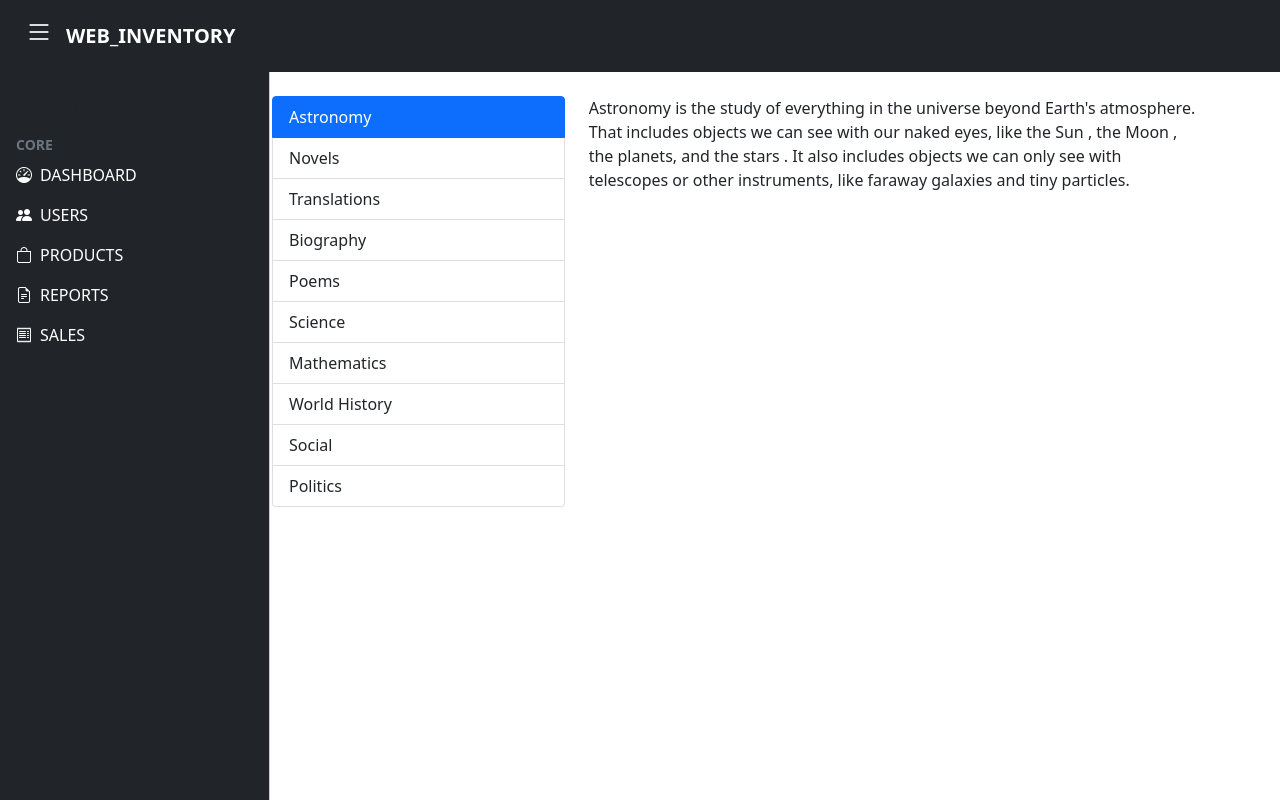
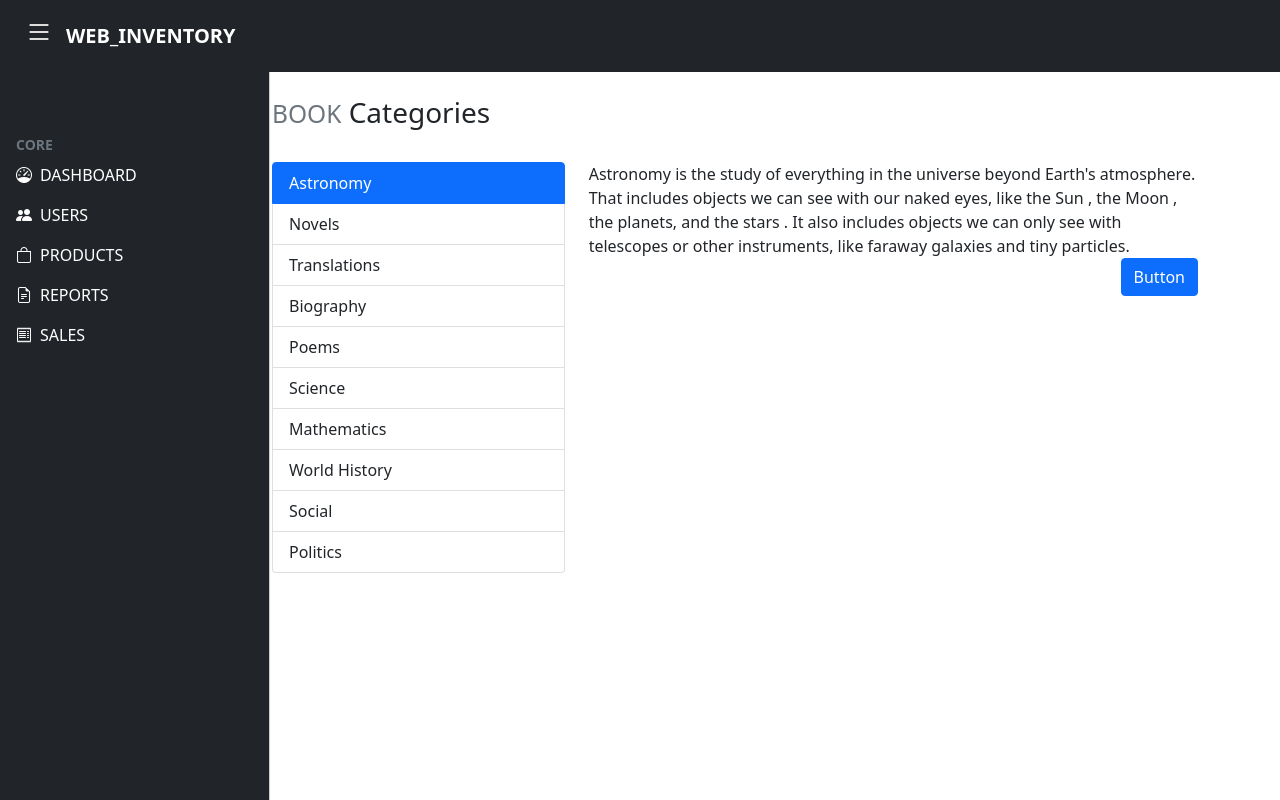
Before and after one commit to Prabha-99/Web_Inventory_Prototype, an Angular app in the folder WIP_FRONT/: page /products in a window 1280 px wide. Built offline with nearby package versions, Linux system fonts and the light colour scheme.

Commit message:
Some minor updates on products.components.html

```diff
--- a/WIP_FRONT/src/app/products/products.component.html
+++ b/WIP_FRONT/src/app/products/products.component.html
@@ -5,6 +5,11 @@
             <app-sidebar></app-sidebar>
         </div>
         <div class="col-10">
+            <br>
+            <h3>
+              <small class="text-muted">BOOK</small>
+              Categories
+            </h3>
             <br>
             <div class="row">
                 <div class="col-4">
@@ -23,7 +28,13 @@
                 </div>
                 <div class="col-8">
                   <div class="tab-content" id="nav-tabContent">
-                    <div class="tab-pane fade show active" id="list-home" role="tabpanel" aria-labelledby="list-home-list">Astronomy is the study of everything in the universe beyond Earth's atmosphere. That includes objects we can see with our naked eyes, like the Sun , the Moon , the planets, and the stars . It also includes objects we can only see with telescopes or other instruments, like faraway galaxies and tiny particles.</div>
+                    <div class="tab-pane fade show active" id="list-home" role="tabpanel" aria-labelledby="list-home-list">
+                      Astronomy is the study of everything in the universe beyond Earth's atmosphere. That includes objects we can see with our naked eyes, like the Sun , the Moon , the planets, and the stars . It also includes objects we can only see with telescopes or other instruments, like faraway galaxies and tiny particles.<br>
+
+                    <div class="d-grid gap-2 d-md-flex justify-content-md-end">
+                      <button class="btn btn-primary" type="button">Button</button>
+                    </div>
+
                     <div class="tab-pane fade" id="list-profile" role="tabpanel" aria-labelledby="list-profile-list">A novel is a long prose narrative that usually describes fictional characters and events in the form of a sequential story. It rests on the consensus that the novel is today the longest genre of narrative prose, followed by the novella, novelette and the short story.</div>
                     <div class="tab-pane fade" id="list-messages" role="tabpanel" aria-labelledby="list-messages-list">The translation of literary works is extremely important as it gives the opportunity for different cultures to experience and understand history through literature. It helps nurture experiences through words and helps people to understand and broaden their world perspective.</div>
                     <div class="tab-pane fade" id="list-settings" role="tabpanel" aria-labelledby="list-settings-list">A biography is simply the story of a real person's life. It could be about a person who is still alive, someone who lived centuries ago, someone who is globally famous, an unsung hero forgotten by history, or even a unique group of people.</div>
```
